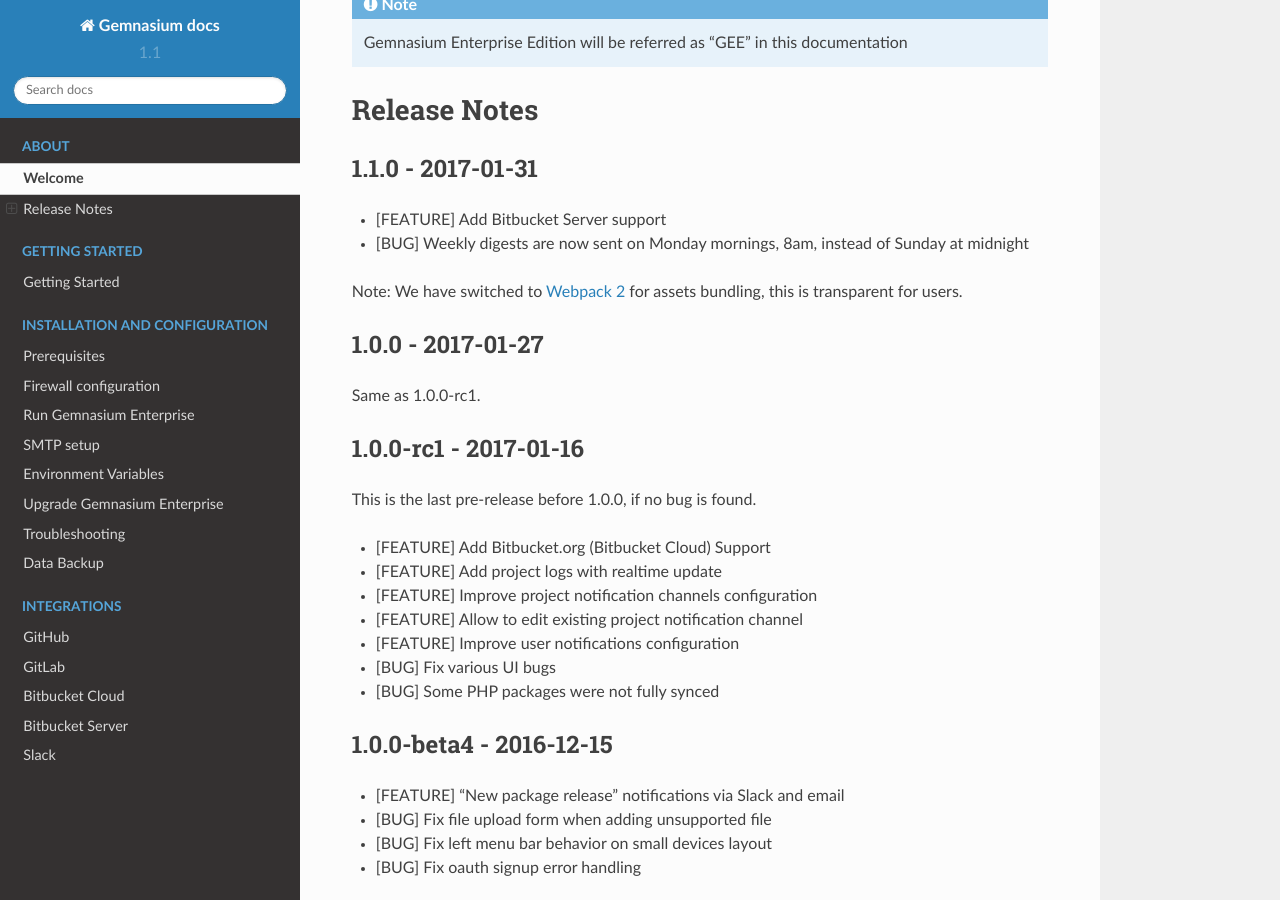
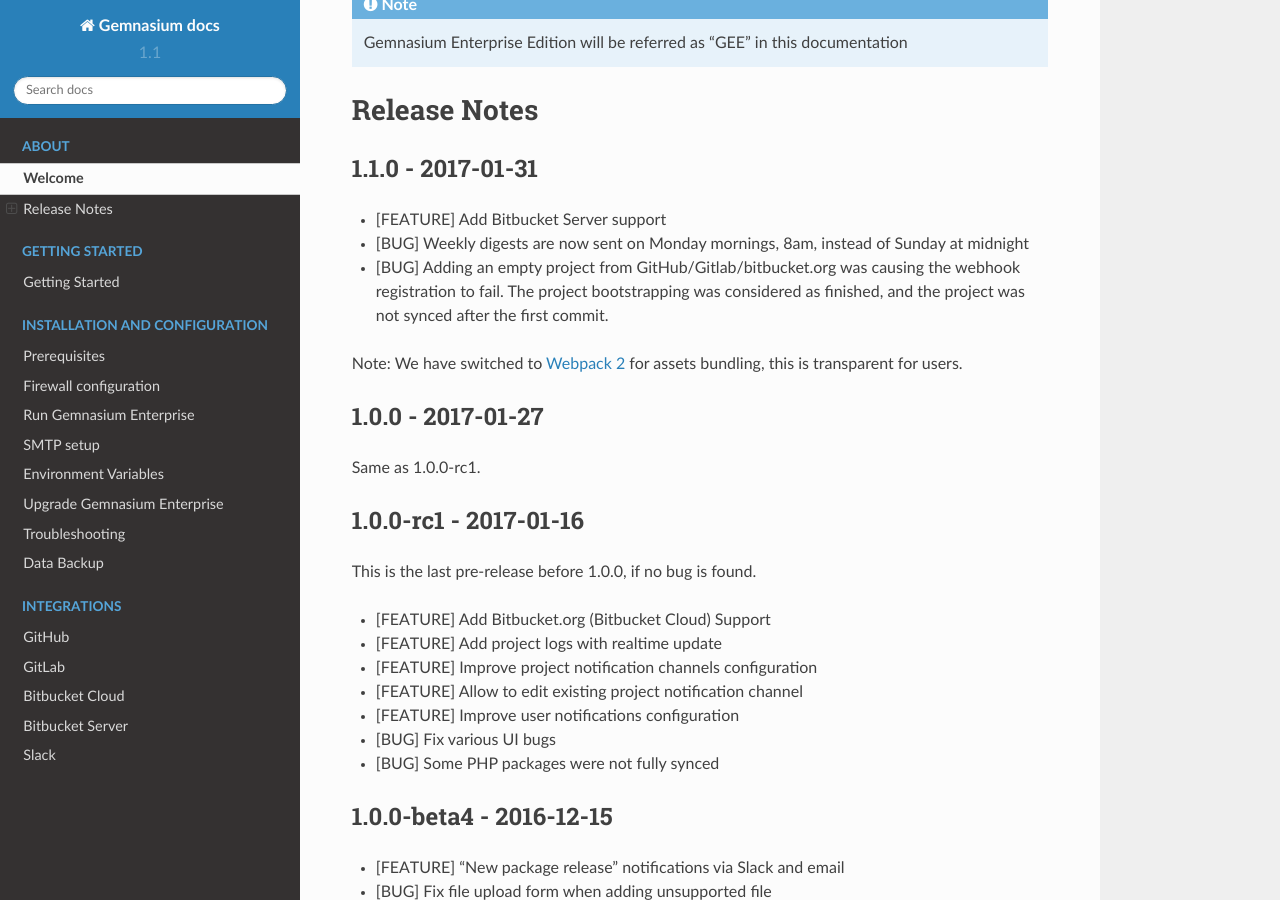
Before and after one commit to jipiboily/docs-1, a Sphinx documentation site: the page built from docs/welcome.rst, in a window 1280 px wide and 900 px high, scrolled down 314 px. Built offline with Sphinx 7.4.7 and the Read the Docs theme 2.0.0, drawn with Linux system fonts in a browser that asks for light colours.

Commit message:
Add boostrap bug fix to changelog

```diff
--- a/docs/welcome.rst
+++ b/docs/welcome.rst
@@ -15,6 +15,9 @@
 
 * [FEATURE] Add Bitbucket Server support
 * [BUG] Weekly digests are now sent on Monday mornings, 8am, instead of Sunday at midnight
+* [BUG] Adding an empty project from GitHub/Gitlab/bitbucket.org was causing
+  the webhook registration to fail. The project bootstrapping was considered
+  as finished, and the project was not synced after the first commit.
 
 Note: We have switched to `Webpack 2 <https://webpack.js.org/>`_ for assets bundling, this is transparent for users.
 
```
